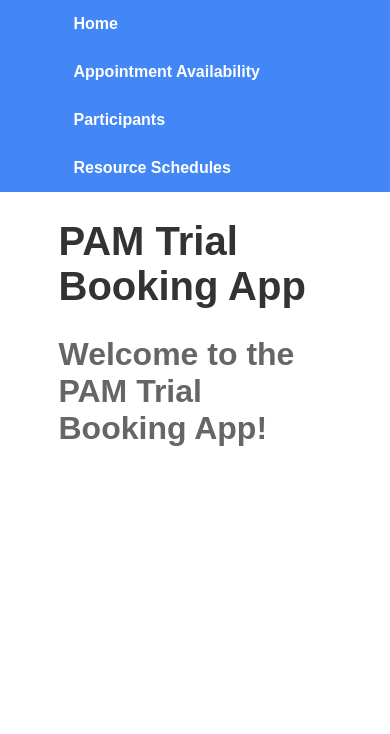
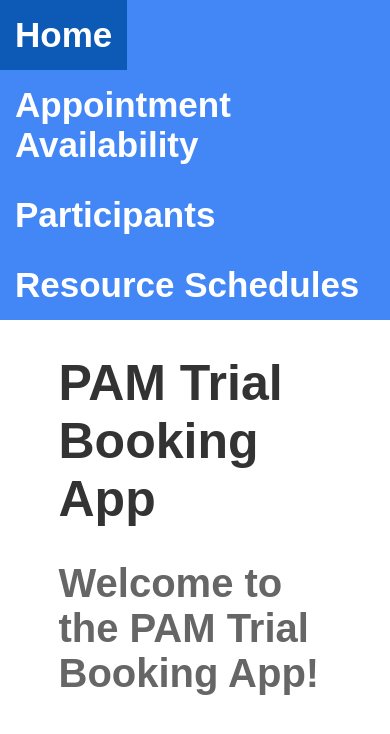
Before and after one commit to serpent909/trialBookingApp, a Node project: template views/home.handlebars in a window 390 px wide. Shown: the top 734 px of the page. Run offline with Node 20 templates, Linux system fonts and the light colour scheme; the template is opened without the code that fills it, so the values that code supplies are empty; some libraries are stand-ins or nearby versions.

Commit message:
css changes

```diff
--- a/public/css/main.css
+++ b/public/css/main.css
@@ -2,6 +2,7 @@
 
 body {
   font-family: Arial, sans-serif;
+  font-size: 1.25em;
   margin: 0;
   padding: 0;
   margin-bottom: 100px;
@@ -27,11 +28,13 @@
 /* Navigation Bar Styling */
 .nav-bar {
   background-color: #4287f5;
+
 }
 
 .nav-content {
-  max-width: 70%;
+  max-width: 100%;
   margin: 0 auto;
+  font-size: 1.75em;
 }
 
 nav ul {
@@ -56,3 +59,20 @@
 nav a:hover {
   background-color: #0d5ab6;
 }
+
+/* button {
+  font-size: 1.25em;
+} */
+
+
+/* Media query for mobile devices with width up to 600px */
+@media (max-width: 600px) {
+  form {
+    font-size: 20px !important; /* Adjust the font size for mobile */
+  }
+  label,
+  input,
+  textarea {
+    font-size: 20px !important;  /* Adjust the font size for mobile */
+  }
+}
--- a/public/css/table.css
+++ b/public/css/table.css
@@ -4,6 +4,7 @@
 }
 
 table {
+  font-size: 1.25em;
   margin: 0 auto;
   border-collapse: collapse;
   font-family: Arial, sans-serif;
```
